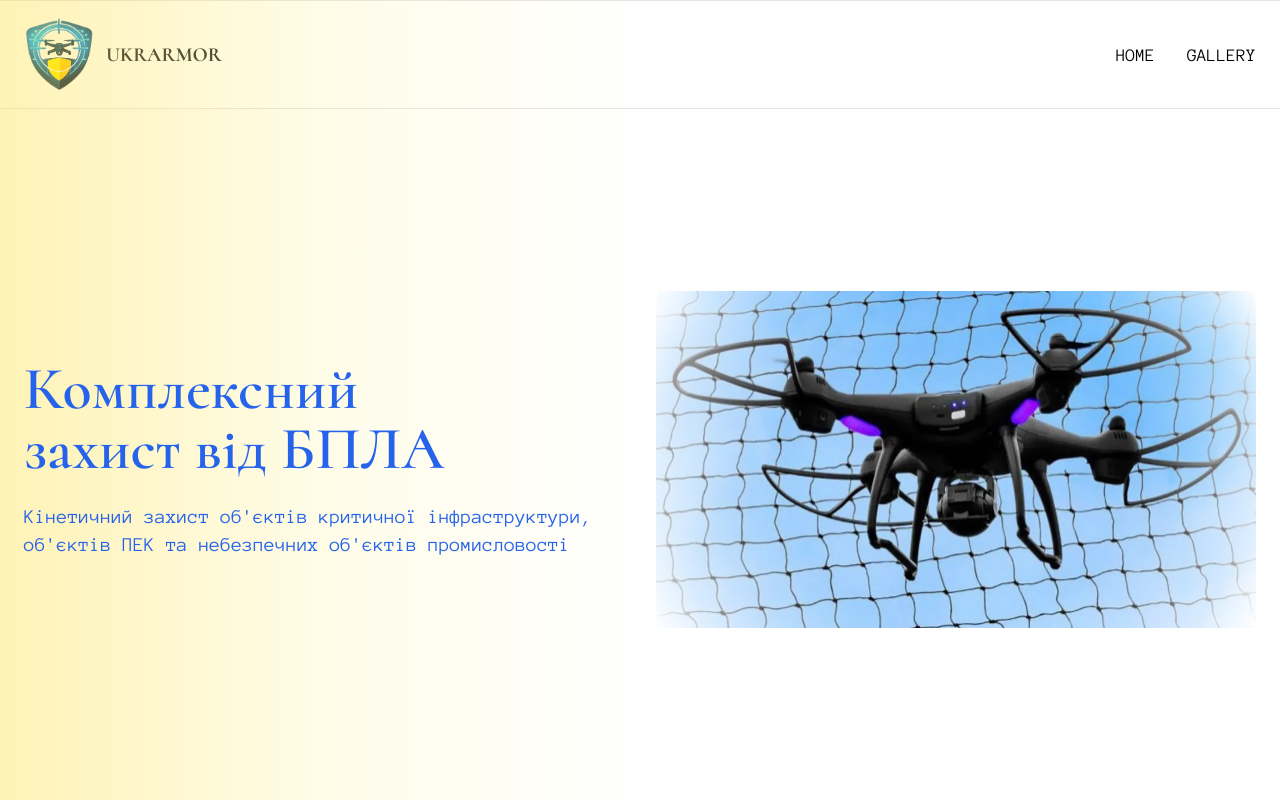
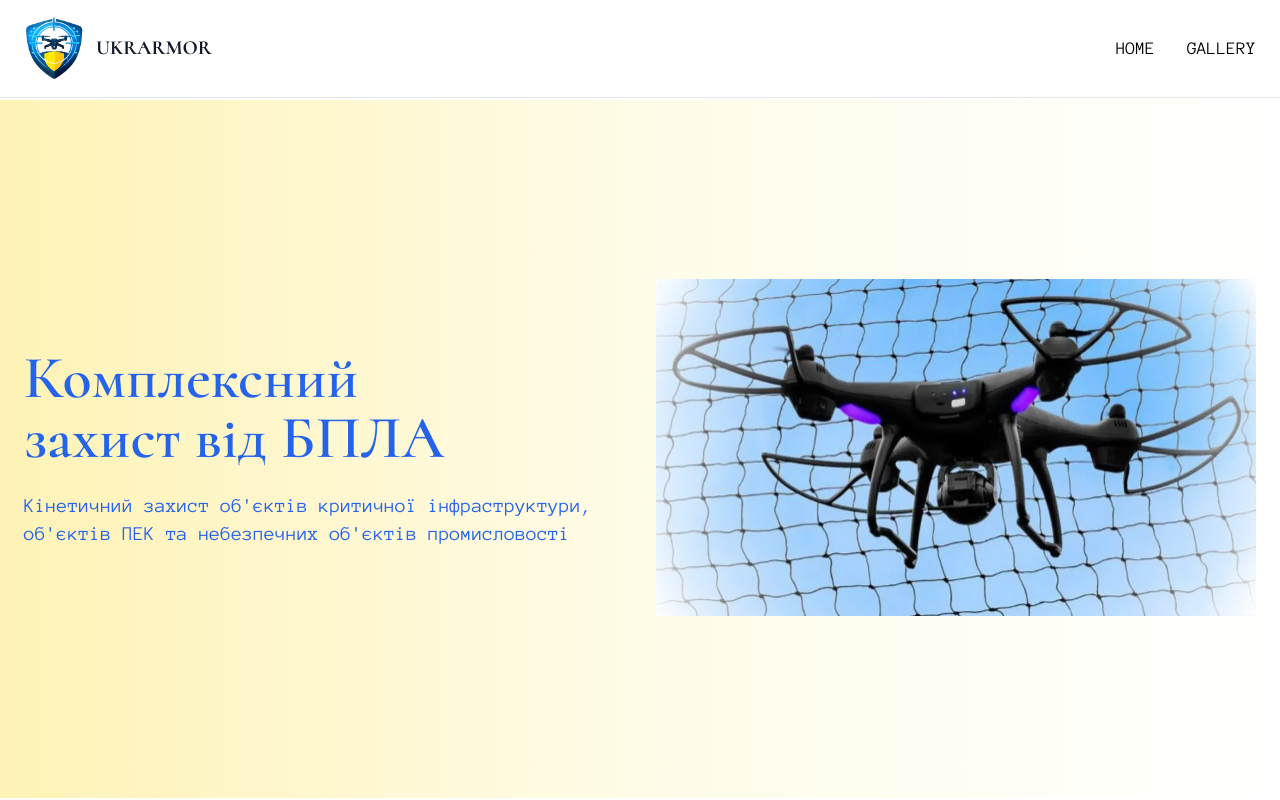
Before and after one commit to Chornei-Olha/ukrarmor, a Next.js app: page / in a window 1280 px wide. Shown: the top 800 px of the page. Built offline with nearby package versions, Linux system fonts and the light colour scheme; a web font is replaced by a local one.

Commit message:
added all components

```diff
--- a/src/components/ui/Header.tsx
+++ b/src/components/ui/Header.tsx
@@ -7,15 +7,15 @@ export default function Header() {
   const [open, setOpen] = useState(false);
 
   return (
-    <header className="w-full relative">
+    <header className=" w-full relative">
       {/* TOP DIVIDER */}
-      <div className="h-px w-full bg-neutral-200" />
+      <div className="w-full bg-neutral-200" />
 
       {/* MAIN HEADER */}
       <div className="mx-auto flex container items-center justify-between px-6 py-4">
         {/* LOGO */}
         <a href="/" className="mr-auto flex items-center gap-3">
-          <Image src="/images/logo.png" alt="logo" width={70} height={70} priority />
+          <Image src="/images/logo.png" alt="logo" width={60} height={60} priority />
           <span className="font-heading text-xl font-bold text-gray-900">UKRARMOR</span>
         </a>
 
--- a/src/components/ui/Hero.tsx
+++ b/src/components/ui/Hero.tsx
@@ -4,7 +4,7 @@ export default function Hero() {
   return (
     <section className="relativh-auto overflow-hidden bg-white font-body">
       {/* Жовта тінь / градієнт */}
-      <div className="pointer-events-none absolute left-0 top-0 h-full w-1/2 bg-gradient-to-r from-yellow-300/40 via-yellow-200/20 to-transparent" />
+      <div className="pointer-events-none absolute left-0 top-[100px] h-full w-full bg-gradient-to-r from-yellow-300/40 via-yellow-200/20 to-transparent" />
 
       <div className="container relative z-10 mx-auto max-h-screen md:min-h-[700px] grid grid-cols-1 items-center gap-8 px-6 md:grid-cols-2">
         {/* Ліва частина — текст */}
```
